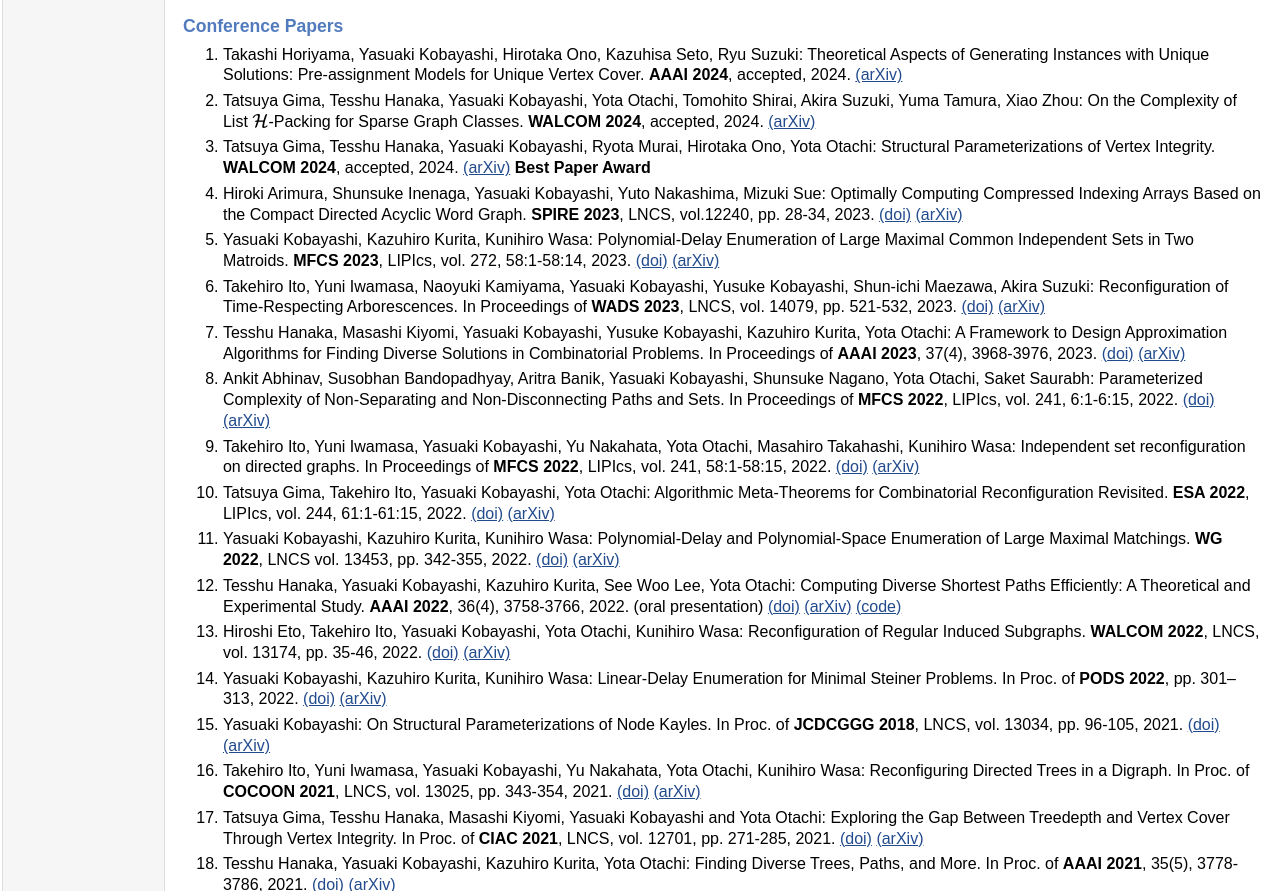
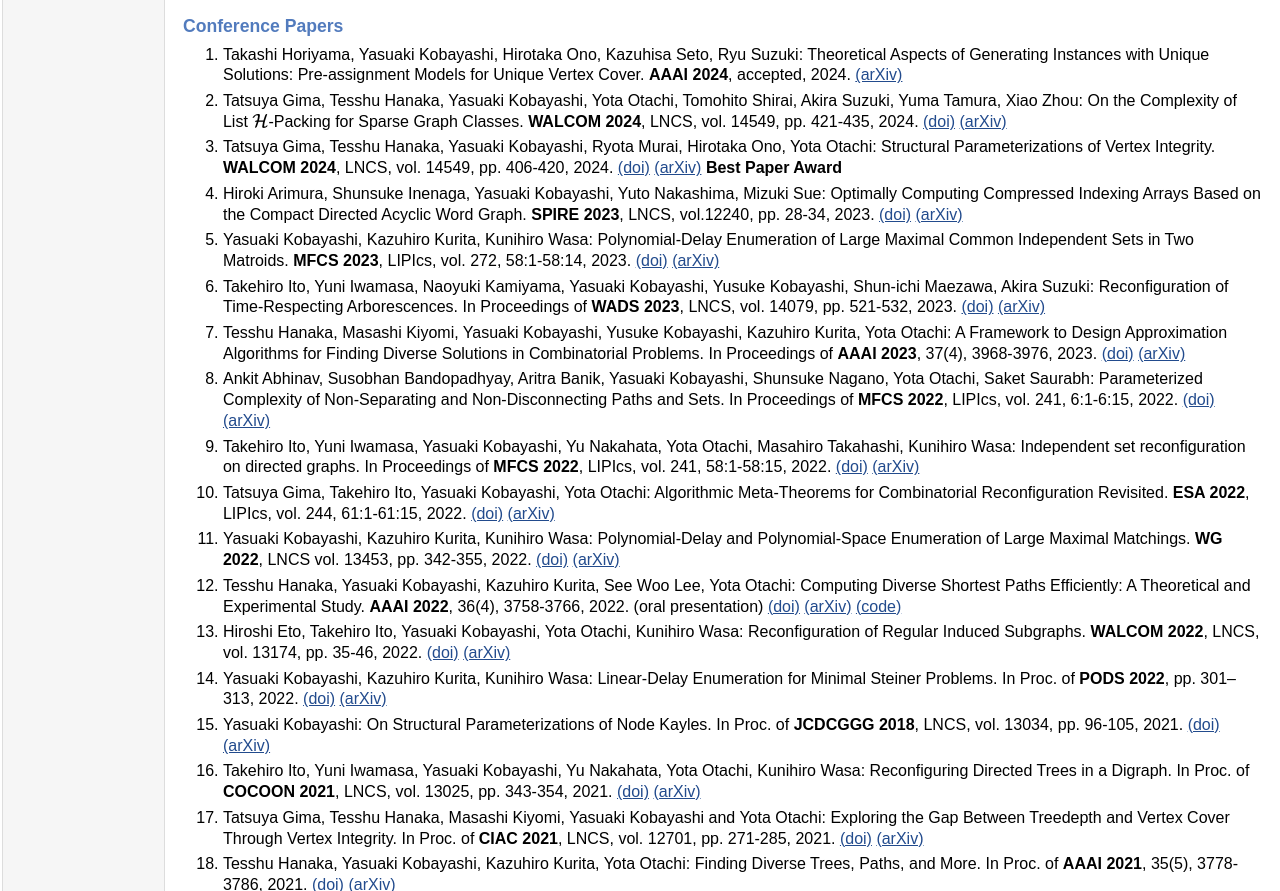
Before and after one commit to yasu0207/yasu0207.github.io, a plain HTML site: page research.html in a window 1280 px wide. Shown: the part 881-1772 px from the top of the page. Drawn offline with nearby package versions, Linux system fonts and the light colour scheme; some packages are replaced by stand-ins of ours.

Commit message:
Add files via upload

```diff
--- a/research.html
+++ b/research.html
@@ -96,10 +96,10 @@ MathJax.Hub.Config({
 <li><p>Takashi Horiyama, Yasuaki Kobayashi, Hirotaka Ono, Kazuhisa Seto, Ryu Suzuki: Theoretical Aspects of Generating Instances with Unique Solutions: Pre-assignment Models for Unique Vertex Cover. <b>AAAI 2024</b>, accepted, 2024. <a href="https://arxiv.org/abs/2312.10599" target=&ldquo;blank&rdquo;>(arXiv)</a>
 </p>
 </li>
-<li><p>Tatsuya Gima, Tesshu Hanaka, Yasuaki Kobayashi, Yota Otachi, Tomohito Shirai, Akira Suzuki, Yuma Tamura, Xiao Zhou: On the Complexity of List \(\mathcal H\)-Packing for Sparse Graph Classes. <b>WALCOM 2024</b>, accepted, 2024. <a href="https://arxiv.org/abs/2312.08639" target=&ldquo;blank&rdquo;>(arXiv)</a>
+<li><p>Tatsuya Gima, Tesshu Hanaka, Yasuaki Kobayashi, Yota Otachi, Tomohito Shirai, Akira Suzuki, Yuma Tamura, Xiao Zhou: On the Complexity of List \(\mathcal H\)-Packing for Sparse Graph Classes. <b>WALCOM 2024</b>, LNCS, vol. 14549, pp. 421-435, 2024. <a href="https://doi.org/10.1007/978-981-97-0566-5_30" target=&ldquo;blank&rdquo;>(doi)</a> <a href="https://arxiv.org/abs/2312.08639" target=&ldquo;blank&rdquo;>(arXiv)</a>
 </p>
 </li>
-<li><p>Tatsuya Gima, Tesshu Hanaka, Yasuaki Kobayashi, Ryota Murai, Hirotaka Ono, Yota Otachi: Structural Parameterizations of Vertex Integrity. <b>WALCOM 2024</b>, accepted, 2024. <a href="https://arxiv.org/abs/2311.05892" target=&ldquo;blank&rdquo;>(arXiv)</a> <b>Best Paper Award</b>
+<li><p>Tatsuya Gima, Tesshu Hanaka, Yasuaki Kobayashi, Ryota Murai, Hirotaka Ono, Yota Otachi: Structural Parameterizations of Vertex Integrity. <b>WALCOM 2024</b>, LNCS, vol. 14549, pp. 406-420, 2024. <a href="https://doi.org/10.1007/978-981-97-0566-5_29" target=&ldquo;blank&rdquo;>(doi)</a> <a href="https://arxiv.org/abs/2311.05892" target=&ldquo;blank&rdquo;>(arXiv)</a> <b>Best Paper Award</b>
 </p>
 </li>
 <li><p>Hiroki Arimura, Shunsuke Inenaga, Yasuaki Kobayashi, Yuto Nakashima, Mizuki Sue: Optimally Computing Compressed Indexing Arrays Based on the Compact Directed Acyclic Word Graph. <b>SPIRE 2023</b>, LNCS, vol.12240, pp. 28-34, 2023. <a href="https://doi.org/10.1007/978-3-031-43980-3_3" target=&ldquo;blank&rdquo;>(doi)</a> <a href="https://arxiv.org/abs/2308.02269" target=&ldquo;blank&rdquo;>(arXiv)</a>
```
